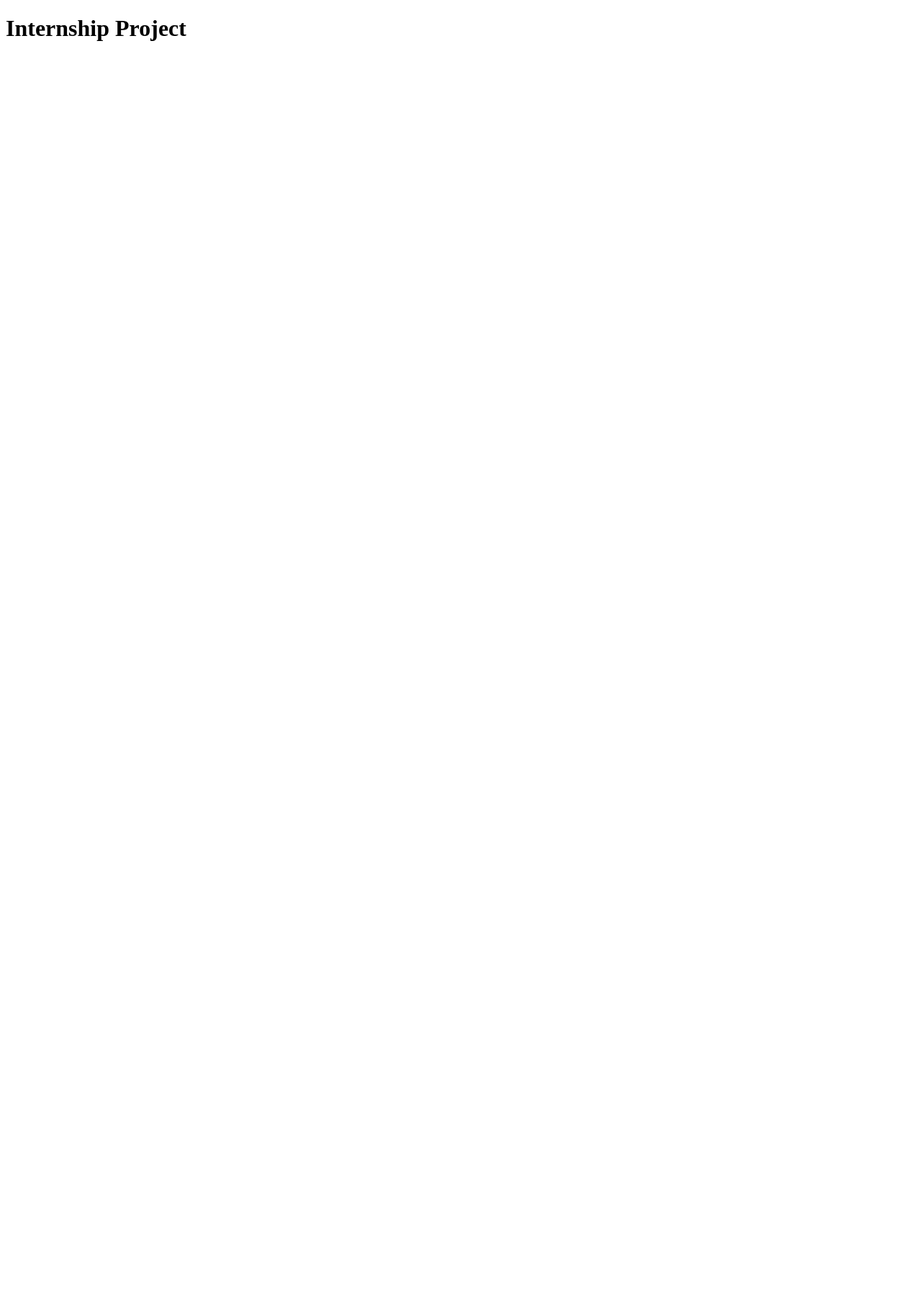
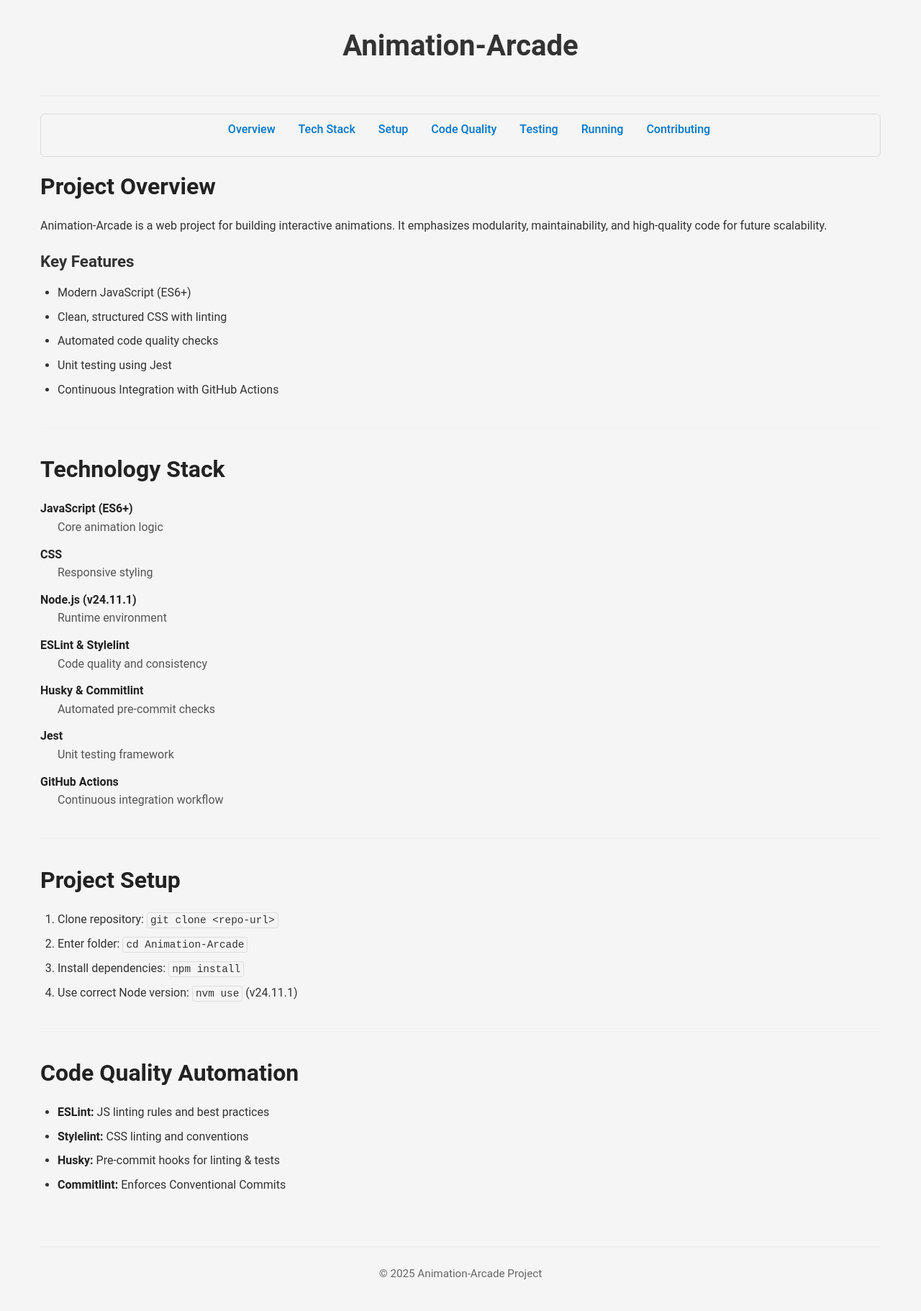
Before and after one commit to Shoaib232002/Giri-Shoaib, a plain HTML site: page InternshipProject/project.html in a window 1280 px wide. Shown: the whole page at 72% size. Before the commit the page ends 800 px from the top, so only its background shows below. Drawn offline with Linux system fonts and the light colour scheme.

Commit message:
Added Project Page

```diff
--- /dev/null
+++ b/InternshipProject/project.css
@@ -0,0 +1,231 @@
+/* Reset */
+* {
+  margin: 0;
+  padding: 0;
+  box-sizing: border-box;
+}
+
+:root{
+  --bg-nav:#0077cc;
+  --nav-bg:#f5f5f5;
+}
+
+html {
+  font-size: 16px;
+  line-height: 1.6;
+}
+
+body {
+  font-family: 'Roboto', sans-serif;
+  color: #333;
+  background-color: var(--nav-bg);
+  max-width: 1200px;
+  margin: 0 auto;
+  padding: 0 1rem;
+}
+
+header {
+  padding: 2rem 0;
+  border-bottom: 2px solid #eee;
+  margin-bottom: 1.5rem;
+  text-align: center;
+}
+
+header h1 {
+  font-size: 2.5rem;
+  font-weight: 700;
+  margin-bottom: 0.25rem;
+}
+
+nav {
+  margin-bottom: 1rem;
+  padding: 0.5rem 1rem;
+  background-color: var(--nav-bg);
+  border: 1px solid #ddd;
+  border-radius: 6px;
+}
+
+nav ul {
+  list-style: none;
+  display: flex;
+  flex-wrap: wrap;
+  justify-content: center;
+  gap: 1rem;
+}
+
+nav li {
+  margin: 0;
+}
+
+nav a {
+  color: var(--bg-nav);
+  text-decoration: none;
+  padding: 0.25rem 0.5rem;
+  border-bottom: 2px solid transparent;
+  transition: border-color 0.2s, color 0.2s;
+  font-weight: 500;
+}
+
+nav a:hover,
+nav a:focus {
+  border-bottom-color:var(--bg-nav);
+  color:var(--bg-nav);
+}
+
+main {
+  margin-bottom: 2rem;
+}
+
+section {
+  margin-bottom: 2rem;
+  padding-bottom: 1.5rem;
+  border-bottom: 1px solid #eee;
+}
+
+section:last-child {
+  border-bottom: none;
+}
+
+h2 {
+  font-size: 2rem;
+  font-weight: 600;
+  margin-bottom: 1rem;
+  color: #222;
+}
+
+h3 {
+  font-size: 1.4rem;
+  font-weight: 600;
+  margin-top: 1.25rem;
+  margin-bottom: 0.75rem;
+  color: #333;
+}
+
+p {
+  margin-bottom: 1rem;
+}
+
+ul,
+ol {
+  margin-left: 1.5rem;
+  margin-bottom: 1rem;
+}
+
+li {
+  margin-bottom: 0.5rem;
+}
+
+dl {
+  margin-bottom: 1rem;
+}
+
+dt {
+  font-weight: 600;
+  margin-top: 0.75rem;
+  color: #222;
+}
+
+dd {
+  margin-left: 1.5rem;
+  margin-bottom: 0.5rem;
+  color: #555;
+}
+
+article {
+  margin-bottom: 1.5rem;
+}
+
+code {
+  font-family: "Courier New", Courier, monospace;
+  background-color:var();
+  padding: 0.125rem 0.25rem;
+  border: 1px solid #ddd;
+  border-radius: 3px;
+  font-size: 0.9em;
+}
+
+pre {
+  background-color: var(--nav-bg);
+  border: 1px solid #ddd;
+  border-radius: 5px;
+  padding: 0.75rem;
+  overflow-x: auto;
+  margin-bottom: 1rem;
+}
+
+pre code {
+  background-color: transparent;
+  border: none;
+  padding: 0;
+  font-size: 0.875rem;
+}
+
+a {
+  color:var(--bg-nav);
+  text-decoration: underline;
+}
+
+a:hover,
+a:focus {
+  color: var(--bg-nav);
+}
+
+strong {
+  font-weight: 600;
+  color: #222;
+}
+
+footer {
+  padding: 1.5rem 0;
+  border-top: 2px solid #eee;
+  text-align: center;
+  color: #666;
+  font-size: 0.95rem;
+}
+
+@media (max-width: 768px) {
+  html {
+    font-size: 14px;
+  }
+
+  header h1 {
+    font-size: 2rem;
+  }
+
+  header p {
+    font-size: 1rem;
+  }
+
+  nav ul {
+    flex-direction: column;
+    gap: 0.5rem;
+  }
+
+  h2 {
+    font-size: 1.75rem;
+  }
+
+  h3 {
+    font-size: 1.25rem;
+  }
+
+  ul,
+  ol {
+    margin-left: 1.25rem;
+  }
+}
+
+@media (max-width: 480px) {
+  body {
+    padding: 0 0.5rem;
+  }
+
+  header {
+    padding: 1rem 0;
+  }
+
+  pre {
+    padding: 0.5rem;
+    font-size: 0.8rem;
+  }
+}
--- a/InternshipProject/project.html
+++ b/InternshipProject/project.html
@@ -1,11 +1,86 @@
 <!DOCTYPE html>
 <html lang="en">
 <head>
-    <meta charset="UTF-8">
-    <meta name="viewport" content="width=device-width, initial-scale=1.0">
-    <title>Document</title>
+  <meta charset="UTF-8">
+  <meta name="viewport" content="width=device-width, initial-scale=1.0">
+  <title>Animation-Arcade - Project Documentation</title>
+  <link rel="stylesheet" href="./project.css">
 </head>
 <body>
-    <h1>Internship Project</h1>
+  <header>
+    <h1>Animation-Arcade</h1>
+  </header>
+
+  <nav>
+    <ul>
+      <li><a href="#overview">Overview</a></li>
+      <li><a href="#tech-stack">Tech Stack</a></li>
+      <li><a href="#setup">Setup</a></li>
+      <li><a href="#code-quality">Code Quality</a></li>
+      <li><a href="#testing">Testing</a></li>
+      <li><a href="#running">Running</a></li>
+      <li><a href="#contribution">Contributing</a></li>
+    </ul>
+  </nav>
+
+  <main>
+    <section id="overview">
+      <h2>Project Overview</h2>
+      <p>Animation-Arcade is a web project for building interactive animations. It emphasizes modularity, maintainability, and high-quality code for future scalability.</p>
+
+      <h3>Key Features</h3>
+      <ul>
+        <li>Modern JavaScript (ES6+)</li>
+        <li>Clean, structured CSS with linting</li>
+        <li>Automated code quality checks</li>
+        <li>Unit testing using Jest</li>
+        <li>Continuous Integration with GitHub Actions</li>
+      </ul>
+    </section>
+
+    <section id="tech-stack">
+      <h2>Technology Stack</h2>
+      <dl>
+        <dt>JavaScript (ES6+)</dt>
+        <dd>Core animation logic</dd>
+        <dt>CSS</dt>
+        <dd>Responsive styling</dd>
+        <dt>Node.js (v24.11.1)</dt>
+        <dd>Runtime environment</dd>
+        <dt>ESLint & Stylelint</dt>
+        <dd>Code quality and consistency</dd>
+        <dt>Husky & Commitlint</dt>
+        <dd>Automated pre-commit checks</dd>
+        <dt>Jest</dt>
+        <dd>Unit testing framework</dd>
+        <dt>GitHub Actions</dt>
+        <dd>Continuous integration workflow</dd>
+      </dl>
+    </section>
+
+    <section id="setup">
+      <h2>Project Setup</h2>
+      <ol>
+        <li>Clone repository: <code>git clone &lt;repo-url&gt;</code></li>
+        <li>Enter folder: <code>cd Animation-Arcade</code></li>
+        <li>Install dependencies: <code>npm install</code></li>
+        <li>Use correct Node version: <code>nvm use</code> (v24.11.1)</li>
+      </ol>
+    </section>
+
+    <section id="code-quality">
+      <h2>Code Quality Automation</h2>
+      <ul>
+        <li><strong>ESLint:</strong> JS linting rules and best practices</li>
+        <li><strong>Stylelint:</strong> CSS linting and conventions</li>
+        <li><strong>Husky:</strong> Pre-commit hooks for linting & tests</li>
+        <li><strong>Commitlint:</strong> Enforces Conventional Commits</li>
+      </ul>
+    </section>
+  </main>
+
+  <footer>
+    <p>© 2025 Animation-Arcade Project</p>
+  </footer>
 </body>
 </html>
```
